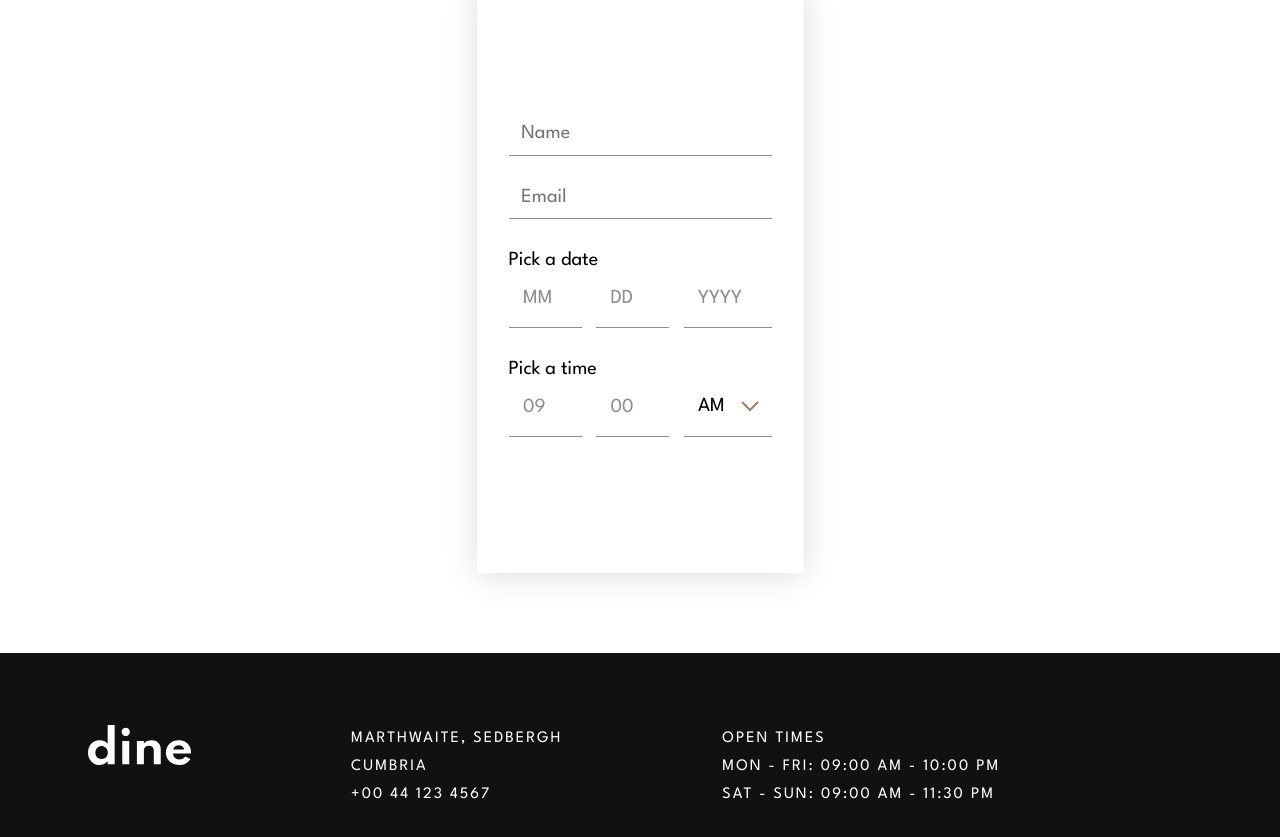
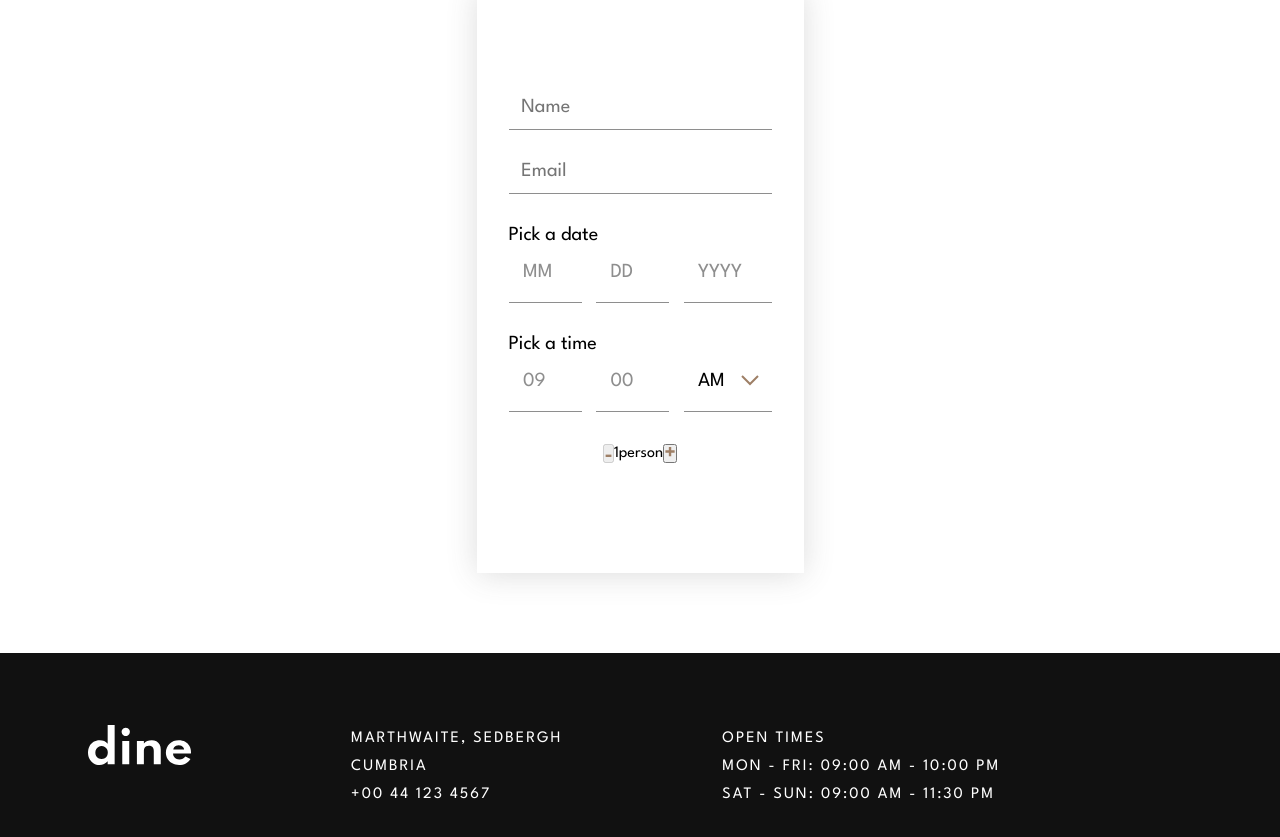
Before and after one commit to LucasS-Goncalves/dine-restaurant-website, an Angular app: page /booking in a window 1280 px wide. Shown: the part 692-1529 px from the top of the page. Built offline with nearby package versions, Linux system fonts and the light colour scheme.

Commit message:
fixing bug in shifts_div and working on people button

```diff
--- a/src/app/components/booking/booking.component.css
+++ b/src/app/components/booking/booking.component.css
@@ -212,15 +212,31 @@
 
 .form .time_div div .shifts_div.open .shiftsOptions{
   visibility: visible;
+
 }
 
 .form .time_div div .shifts_div .shiftsOptions li {
+  width: 100%;
   font-size: 1.25rem;
   display: flex;
   flex-direction: row;
   align-items: center;
   justify-content: center;
   gap: .6rem;
+  position: relative;
+}
+
+.form .time_div div .shifts_div .shiftsOptions li span{
+  position: absolute;
+  pointer-events: none;
+  left: 15px;
+}
+
+.form .people_div{
+  display: flex;
+  flex-direction: row;
+  align-items: center;
+  justify-content: center;
 }
 
 @media(min-width: 768px){
--- a/src/app/components/booking/booking.component.html
+++ b/src/app/components/booking/booking.component.html
@@ -67,6 +67,17 @@
         </div>
       </div>
     </div>
-
+    <div class="people_div">
+      <button type="button" (click)="people = people - 1" [disabled]="people <= 1">
+        <svg xmlns="http://www.w3.org/2000/svg" width="7" height="3"><path fill="#9E7F66" d="M6.425 2.977V.601H.629v2.376z"/></svg>
+      </button>
+      <div class="peopleInfo">
+        <span class="numberOfPeople">{{people}}</span>
+        <span [textContent]="people === 1 ? 'person' : 'people'"></span>
+      </div>
+      <button type="button" (click)="people = people + 1">
+        <svg xmlns="http://www.w3.org/2000/svg" width="10" height="11"><path fill="#9E7F66" d="M6.227 10.156V6.727h3.429V4.342H6.227V.913H3.842v3.429H.413v2.385h3.429v3.429z"/></svg>
+      </button>
+    </div>
   </form>
 </main>
--- a/src/app/components/booking/booking.component.ts
+++ b/src/app/components/booking/booking.component.ts
@@ -9,6 +9,7 @@ export class BookingComponent implements OnInit{
 
   thisYear = new Date().getFullYear();
   shiftPicked = 'AM';
+  people = 1;
   @ViewChild('shifts_div') shifts_div!: ElementRef<HTMLDivElement>;
   @ViewChild('shiftsOptions') shiftsOptions!: ElementRef<HTMLUListElement>;
 
```
